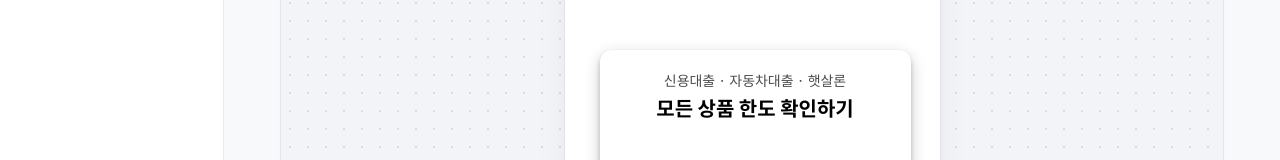
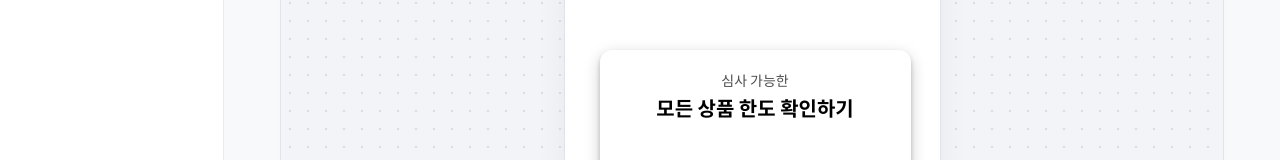
Before and after one commit to overbold12/3.home, a Next.js app: page / in a window 1280 px wide. Shown: the part 578-738 px from the top of the page. Built offline with nearby package versions, Linux system fonts and the light colour scheme.

Commit message:
홈카드 텍스트 수정(2)

```diff
--- a/app/components/home-prototype.tsx
+++ b/app/components/home-prototype.tsx
@@ -29,7 +29,7 @@ export default function HomePrototype({ variant, onAccounts, onCredit, onChat, o
 
       <div className="prototype-main">
         <section className="prototype-limit-card" aria-label="통합 한도조회">
-          <p className="prototype-products">신용대출 · 자동차대출 · 햇살론</p>
+          <p className="prototype-products">심사 가능한</p>
           <h4>모든 상품 한도 확인하기</h4>
           <div className="prototype-limit-values">
             <div><span className="prototype-value-label">한도</span><div className="prototype-question-digits" aria-label="한도 조회 전">{Array.from({ length: 4 }, (_, index) => <span key={index}>?</span>)}</div></div>
```
